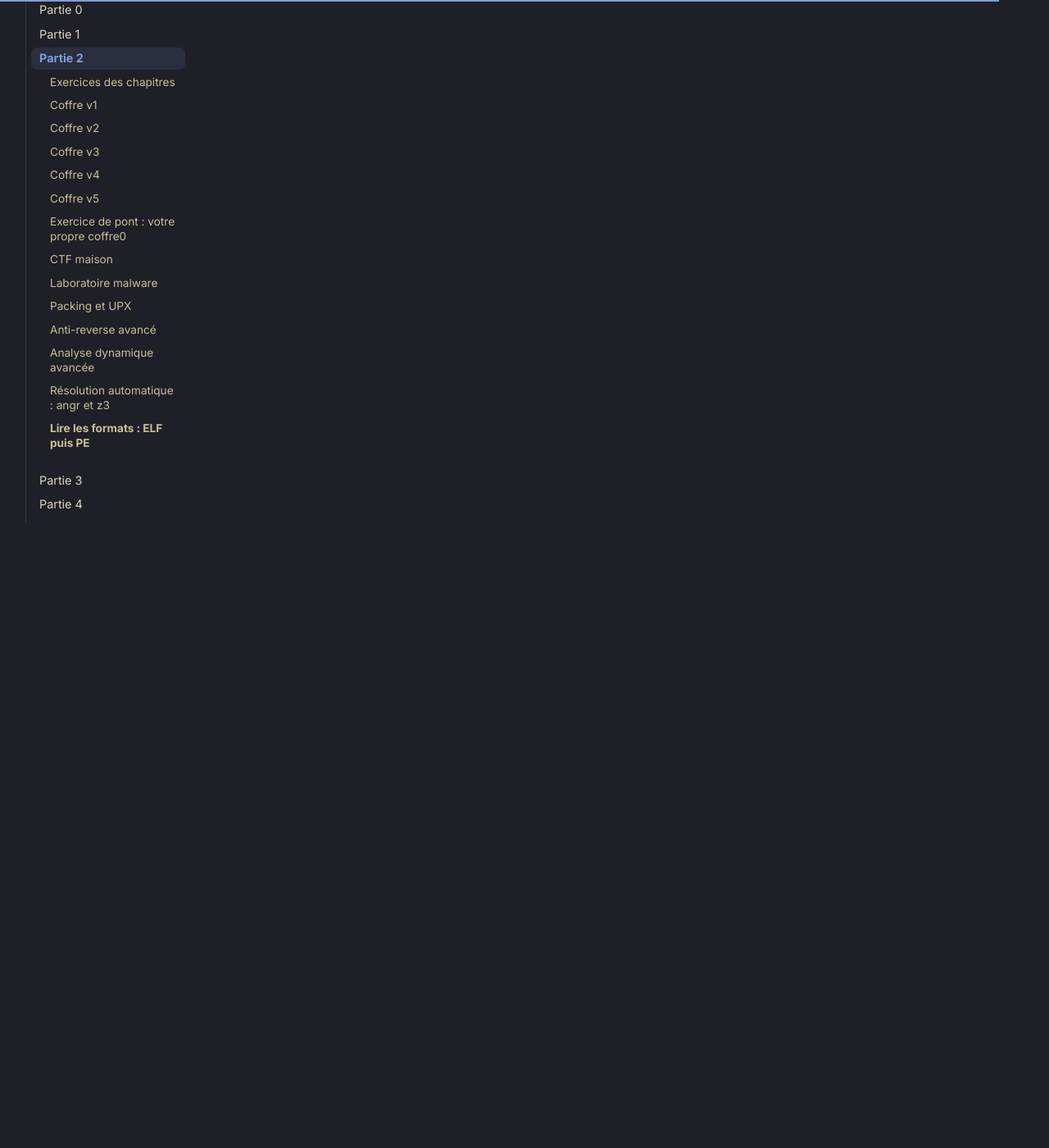
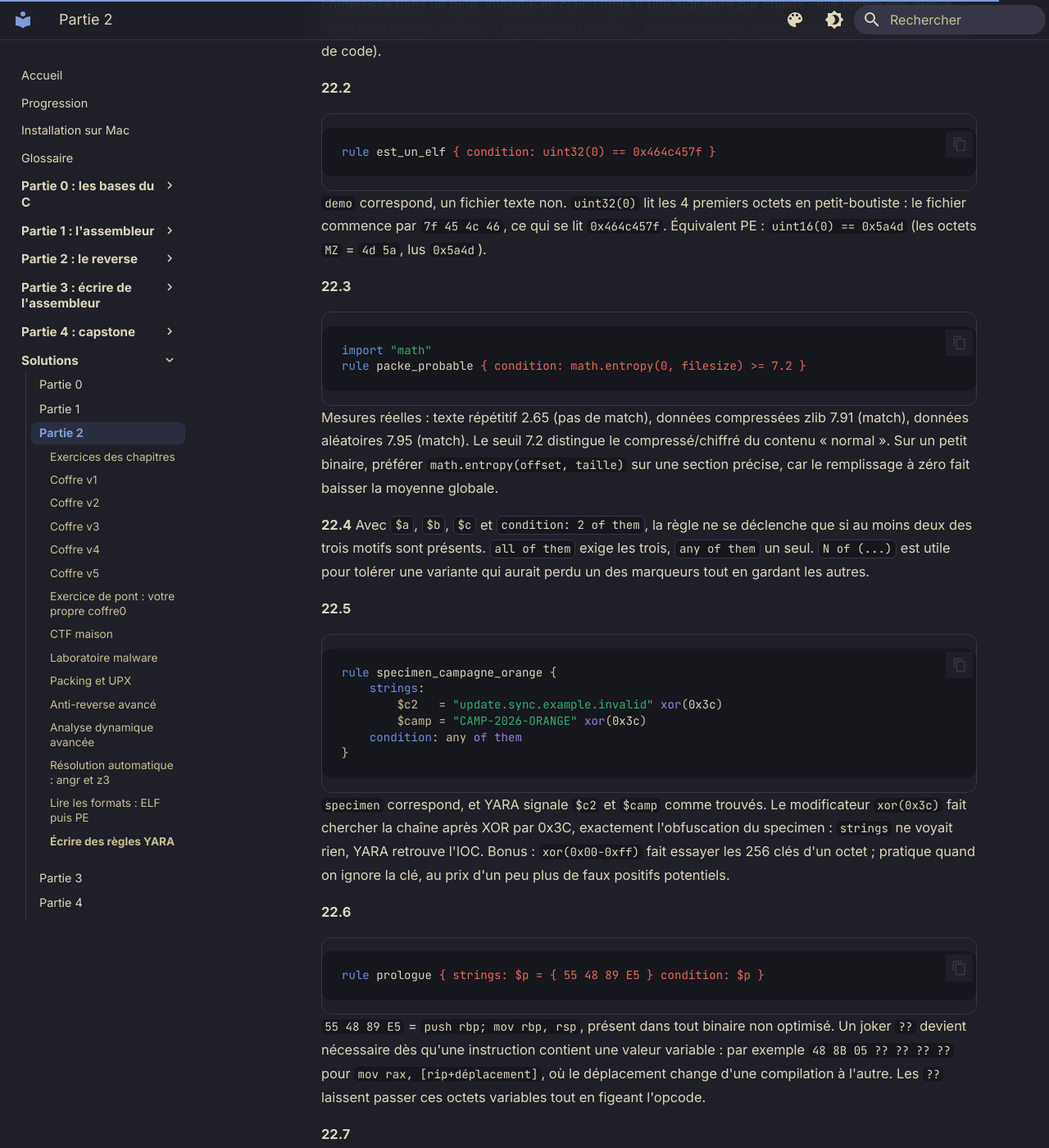
Before and after one commit to cchopin/asm-to-reverse, an MkDocs documentation site: the page built from docs/solutions/partie2.md, in a window 1280 px wide and 1400 px high, scrolled down 19890 px. Shown: the whole window at 82% size. Built offline with MkDocs 1.6.1 and Material for MkDocs 9.7.7, drawn with Linux system fonts in a browser that asks for light colours; some of the changed text lies outside the part shown.

Commit message:
Approfondissement partie 2 : ecrire des regles YARA

````diff
--- a/docs/solutions/partie2.md
+++ b/docs/solutions/partie2.md
@@ -440,3 +440,68 @@ Hypothèse en une phrase : un **téléchargeur/injecteur** (downloader) qui réc
 **21.7 (PE, conceptuel)** Correspondances : magic `7f ELF` ↔ signature `MZ` puis `PE\0\0` ; point d'entrée ELF (`Entry point address`) ↔ `ImageBase + AddressOfEntryPoint` ; `.rodata` ↔ `.rdata` ; `readelf -d`/NEEDED et `.plt`/`.got` ↔ table d'import (IAT) et `.idata`. Les chaînes se cherchent dans `.rodata` (ELF) et `.rdata` (PE) ; la liste des fonctions externes se lit via `readelf -d` + `.dynsym` (ELF) et via la table d'import (PE).
 
 **21.8 (PE, conceptuel)** Une table d'import réduite à `LoadLibraryA` et `GetProcAddress` est suspecte précisément parce qu'elle est presque vide : avec ces deux seules fonctions, le programme peut charger **n'importe quelle** DLL et résoudre **n'importe quelle** fonction à l'exécution, sans que cela apparaisse dans l'IAT. C'est de la **résolution dynamique d'API**, une technique d'évasion qui masque les capacités réelles au triage statique. Adaptation de l'analyse : en statique, chercher les chaînes de noms de fonctions et de DLL dans `.rdata` (souvent présentes, parfois obfusquées/chiffrées), repérer les appels à `GetProcAddress` et remonter leurs arguments ; en dynamique (sur une machine d'analyse isolée), observer les appels réels avec un moniteur d'API ou un hook sur `GetProcAddress` pour lister les fonctions effectivement résolues. C'est le pont direct avec le chapitre d'analyse dynamique : ce que le statique cache, l'exécution surveillée le révèle.
+
+## Écrire des règles YARA {#yara}
+
+Toutes ces règles ont été testées avec `yara-python` sur `demo`, `packed` et `specimen`. Les règles complètes sont dans `yara/regles.yar`, rejouables avec `yara/tester.py`.
+
+**22.1**
+```yara
+rule demo_reverse42 { strings: $s = "reverse42" condition: $s }
+```
+`demo` correspond (la chaîne est en clair dans `.rodata`), `packed` non : son code (et donc la chaîne) est compressé dans un blob, invisible en clair. Limite d'une signature par chaîne : elle tombe dès que le binaire est packé, chiffré ou simplement modifié. Il faut alors signer autrement (entropie, imports, bout de code).
+
+**22.2**
+```yara
+rule est_un_elf { condition: uint32(0) == 0x464c457f }
+```
+`demo` correspond, un fichier texte non. `uint32(0)` lit les 4 premiers octets en petit-boutiste : le fichier commence par `7f 45 4c 46`, ce qui se lit `0x464c457f`. Équivalent PE : `uint16(0) == 0x5a4d` (les octets `MZ` = `4d 5a`, lus `0x5a4d`).
+
+**22.3**
+```yara
+import "math"
+rule packe_probable { condition: math.entropy(0, filesize) >= 7.2 }
+```
+Mesures réelles : texte répétitif 2.65 (pas de match), données compressées zlib 7.91 (match), données aléatoires 7.95 (match). Le seuil 7.2 distingue le compressé/chiffré du contenu « normal ». Sur un petit binaire, préférer `math.entropy(offset, taille)` sur une section précise, car le remplissage à zéro fait baisser la moyenne globale.
+
+**22.4** Avec `$a`, `$b`, `$c` et `condition: 2 of them`, la règle ne se déclenche que si au moins deux des trois motifs sont présents. `all of them` exige les trois, `any of them` un seul. `N of (...)` est utile pour tolérer une variante qui aurait perdu un des marqueurs tout en gardant les autres.
+
+**22.5**
+```yara
+rule specimen_campagne_orange {
+    strings:
+        $c2   = "update.sync.example.invalid" xor(0x3c)
+        $camp = "CAMP-2026-ORANGE" xor(0x3c)
+    condition: any of them
+}
+```
+`specimen` correspond, et YARA signale `$c2` et `$camp` comme trouvés. Le modificateur `xor(0x3c)` fait chercher la chaîne après XOR par 0x3C, exactement l'obfuscation du specimen : `strings` ne voyait rien, YARA retrouve l'IOC. Bonus : `xor(0x00-0xff)` fait essayer les 256 clés d'un octet ; pratique quand on ignore la clé, au prix d'un peu plus de faux positifs potentiels.
+
+**22.6**
+```yara
+rule prologue { strings: $p = { 55 48 89 E5 } condition: $p }
+```
+`55 48 89 E5` = `push rbp; mov rbp, rsp`, présent dans tout binaire non optimisé. Un joker `??` devient nécessaire dès qu'une instruction contient une valeur variable : par exemple `48 8B 05 ?? ?? ?? ??` pour `mov rax, [rip+déplacement]`, où le déplacement change d'une compilation à l'autre. Les `??` laissent passer ces octets variables tout en figeant l'opcode.
+
+**22.7**
+```yara
+import "pe"
+rule pe_telechargeur {
+    condition:
+        pe.imports("wininet.dll", "InternetReadFile") and
+        pe.imports("kernel32.dll", "CreateProcessA")
+}
+```
+Signer des imports vise un **comportement** (télécharger puis exécuter), pas un détail : le C2, le nom du fichier ou les chaînes peuvent changer d'une variante à l'autre, mais la façon d'agir (les fonctions appelées) reste stable. C'est le prolongement direct du chapitre 21 : la table d'import révèle les capacités, et YARA permet de signer ces capacités. (Non testable ici faute de PE dans le conteneur ; à vérifier sur votre machine avec un échantillon PE.)
+
+**22.8** Exemple pour un crackme contenant une bannière connue et de taille modeste :
+```yara
+rule crackme_ctf_maison {
+    strings:
+        $banniere = "Entrez le mot de passe"
+        $prompt   = "> "
+    condition:
+        uint32(0) == 0x464c457f and filesize < 50KB and all of them
+}
+```
+On combine format (ELF), taille et motifs pour rester spécifique à ce binaire et éviter de matcher les autres crackmes. C'est la synthèse du cours : une analyse (ce qu'on a lu et compris) devient une détection réutilisable.
--- /dev/null
+++ b/docs/yara/tester.py
@@ -0,0 +1,9 @@
+#!/usr/bin/env python3
+# Rejoue les regles du chapitre 22 sur les binaires de test.
+# Prerequis : pip install yara-python ; construire demo, packed (ch.21) et specimen (capstone).
+import sys, yara
+rules = yara.compile(filepath="regles.yar")
+for f in sys.argv[1:]:
+    m = rules.match(f)
+    noms = ", ".join(r.rule for r in m) if m else "(aucune)"
+    print("%-12s -> %s" % (f, noms))
--- a/mkdocs.yml
+++ b/mkdocs.yml
@@ -109,6 +109,7 @@ nav:
       - "19. Analyse dynamique avancée (approfondissement)": partie2-reverse/19-analyse-dynamique.md
       - "20. Résolution automatique : angr et z3 (approfondissement)": partie2-reverse/20-angr-z3.md
       - "21. Lire les formats : ELF et PE (approfondissement)": partie2-reverse/21-formats-elf-pe.md
+      - "22. Écrire des règles YARA (approfondissement)": partie2-reverse/22-yara.md
       - "14. Et après ?": partie2-reverse/14-et-apres.md
   - "Partie 3 : écrire de l'assembleur":
       - "15. Premiers pas en NASM": partie3-ecriture/15-nasm-syscalls.md
````
Also changed, not shown: docs/partie2-reverse/22-yara.md (added, +217 -0 lines), docs/progression.md (+6 -0 lines), docs/yara/README.md (added, +26 -0 lines), 1 other file.
